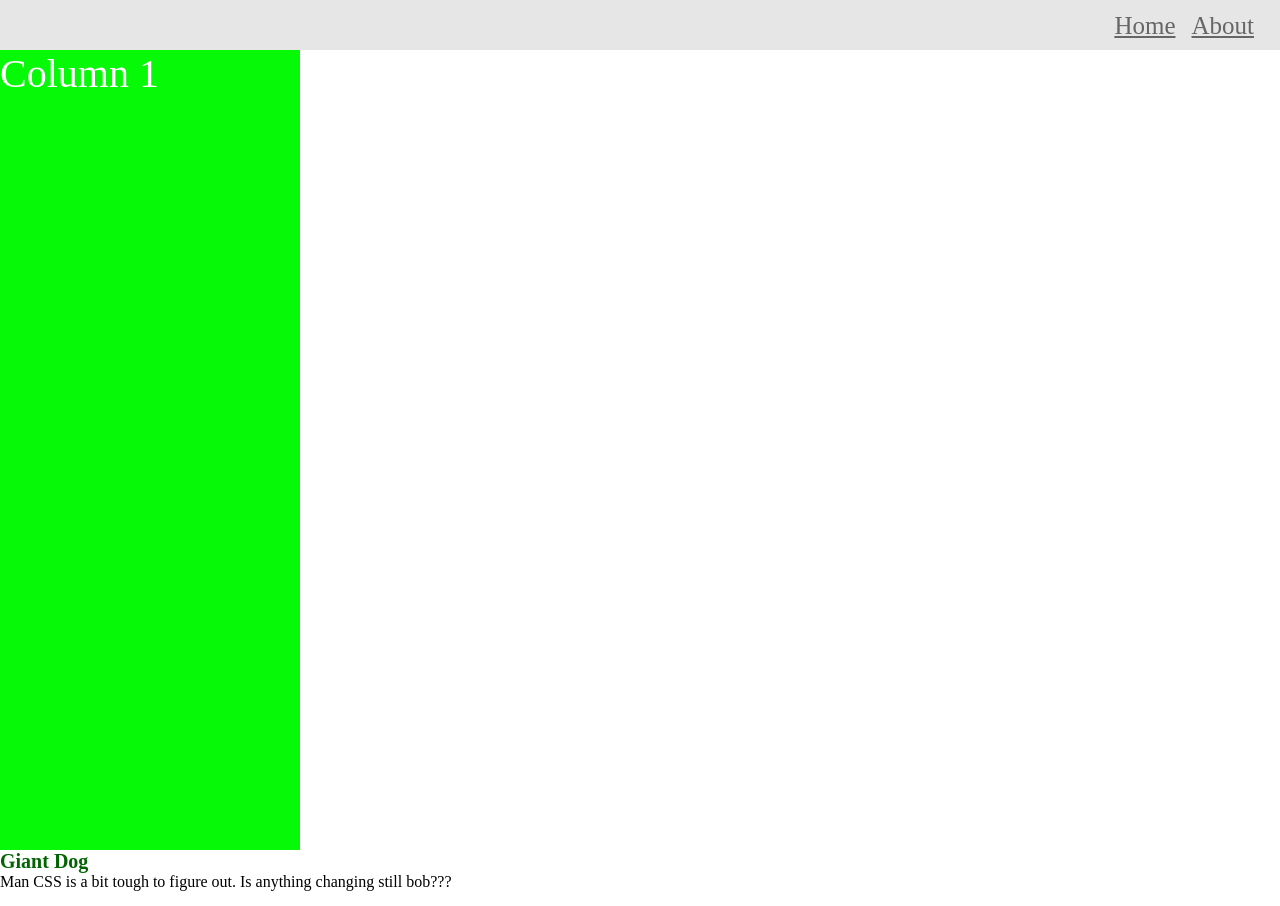
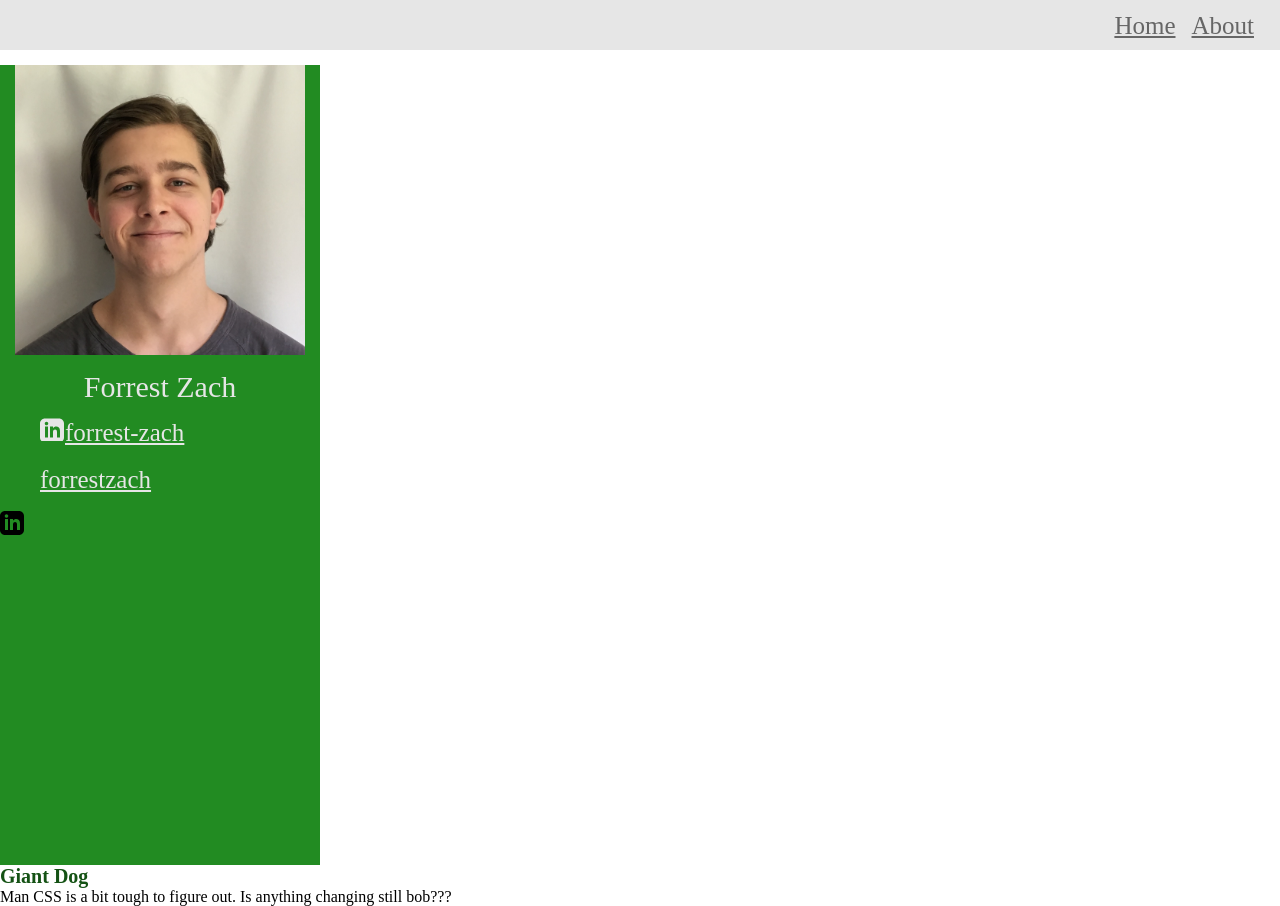
Before and after one commit to forrestzach/Gatsby-Practice-Site, a Gatsby site: page / in a window 1280 px wide. Built offline with nearby package versions, Linux system fonts and the light colour scheme; Gatsby itself is replaced by a stand-in of ours; a web font is replaced by a local one.

Commit message:
Added image and unfinished personal links to profile menu, changed color

```diff
--- a/gatsby-config.js
+++ b/gatsby-config.js
@@ -12,5 +12,7 @@ module.exports = {
       },
       __key: "pages",
     },
+    "gatsby-plugin-image",
+    "gatsby-plugin-sharp",
   ],
 };
--- a/package.json
+++ b/package.json
@@ -17,8 +17,10 @@
     "@mdx-js/mdx": "^1.6.22",
     "@mdx-js/react": "^1.6.22",
     "gatsby": "^3.6.2",
+    "gatsby-plugin-image": "^1.10.1",
     "gatsby-plugin-mdx": "^2.6.0",
-    "gatsby-source-filesystem": "^3.6.0",
+    "gatsby-plugin-sharp": "^3.10.2",
+    "gatsby-source-filesystem": "^3.10.0",
     "react": "^17.0.1",
     "react-dom": "^17.0.1"
   }
--- a/src/components/layout.js
+++ b/src/components/layout.js
@@ -1,33 +1,23 @@
 import * as React from 'react'
 import { Link } from 'gatsby'
 import Custom_header from './custom_header.js'
+import {StaticImage} from 'gatsby-plugin-image'
 import {
     container,
     heading,
-    navLinks,
-    navLinkItem,
-    navLinkText,
+    personalLinks,
+    personalLinksItem,
+    personalLinksText,
     profileBlock,
     flexContainer,
-    pageContent
+    pageContent,
+    profileImage,
+    nameTitle,
+    customSvg,
 } from  './layout.module.css'
 
 const Layout = ({ pageTitle, pageText, children }) => {
   return (
-
-
-    //this following bit of code went directly after the main classeName={container}> line.
-    //could not figure out how to comment in there for the life of me.
-    /*
-      <h1 className ={custom_header}>
-        headerText = {"fuckin work already"}
-
-      </h1>
-    */
-
-
-
-
     <main className={container}>
       <title>Forrest Zach</title>
       <Custom_header>
@@ -35,10 +25,34 @@ const Layout = ({ pageTitle, pageText, children }) => {
       </Custom_header>
       <div className={flexContainer}>
 
-
+        {/*Profile block div data*/}
         <div className={profileBlock}>
-          Column 1
+          <div className={profileImage}>
+             <StaticImage
+              alt="Aha there you are."
+              src="../images/ForrestZachClemsonIDSQUARE.jpg"
+              />
+          </div>
+          <div className={nameTitle}>
+            Forrest Zach
+          </div>
+          {/*User links (external)*/}
+          <ul className={personalLinks}>
+            <li className={personalLinksItem}>
+            <svg className={customSvg} xmlns="http://www.w3.org/2000/svg" width="25" height="30" viewBox="0 -5 25 25"><path d="M19 0h-14c-2.761 0-5 2.239-5 5v14c0 2.761 2.239 5 5 5h14c2.762 0 5-2.239 5-5v-14c0-2.761-2.238-5-5-5zm-11 19h-3v-11h3v11zm-1.5-12.268c-.966 0-1.75-.79-1.75-1.764s.784-1.764 1.75-1.764 1.75.79 1.75 1.764-.783 1.764-1.75 1.764zm13.5 12.268h-3v-5.604c0-3.368-4-3.113-4 0v5.604h-3v-11h3v1.765c1.396-2.586 7-2.777 7 2.476v6.759z"/></svg>
+              <Link to="https://www.linkedin.com/in/forrest-zach/" className={personalLinksText}>
+                forrest-zach
+              </Link>
+            </li>
+            <li className={personalLinksItem}>
+              <Link to="https://github.com/forrestzach" className={personalLinksText}>
+                forrestzach
+              </Link>
+            </li>
+          </ul>
+          <svg xmlns="http://www.w3.org/2000/svg" width="24" height="24" viewBox="0 0 24 24"><path d="M19 0h-14c-2.761 0-5 2.239-5 5v14c0 2.761 2.239 5 5 5h14c2.762 0 5-2.239 5-5v-14c0-2.761-2.238-5-5-5zm-11 19h-3v-11h3v11zm-1.5-12.268c-.966 0-1.75-.79-1.75-1.764s.784-1.764 1.75-1.764 1.75.79 1.75 1.764-.783 1.764-1.75 1.764zm13.5 12.268h-3v-5.604c0-3.368-4-3.113-4 0v5.604h-3v-11h3v1.765c1.396-2.586 7-2.777 7 2.476v6.759z"/></svg>
         </div>
+        {/*Actual webpage content data div*/}
         <div className={pageContent}>
 
             {/* <ul className={navLinks}>
--- a/src/components/layout.module.css
+++ b/src/components/layout.module.css
@@ -25,11 +25,13 @@ p{
     margin: 0px;
     margin-left: 0px;
     padding-left: 0px;
-    width: 300px;
+    width: 25%;
+    min-width: 200px;
+    max-width: 350px;
     height: 100vh;
     font-size: 40px;
     font-family: Metropolis;
-    background: var(--green500);
+    background: var(--green700);
     color: rgb(255,255,255);
 }
 
@@ -46,8 +48,44 @@ p{
 
 .heading {
   margin: 0px;
-  font-size:20px;
+  font-size: 20px;
   color: var(--green800);
+}
+
+.profileImage{
+  margin: 15px;
+  width: auto;
+  height: auto;
+}
+
+.nameTitle{
+  text-align: center;
+  color: var(--gray100);
+  font-size: 30px;
+  font-family: Metropolis;
+}
+
+.personalLinks{
+  margin: 0px;
+
+  text-align: left;
+  display: flex;
+  flex-direction: column;
+  list-style: none;
+}
+
+.personalLinksItem{
+  /*margin-bottom: 15px;
+  margin-top: auto;*/
+}
+
+.personalLinksText{
+  font-size: 25px;
+  color: var(--gray100);
+}
+
+.customSvg{
+  fill: var(--gray100);
 }
 
 
--- a/src/global.css
+++ b/src/global.css
@@ -1,14 +1,25 @@
 :root{
-    --green100: #cdfecd;
-    --green200: #9cfc9c;
-    --green300: #6afb6a;
-    --green400: #4afa4a;
-    --green500: #06f906;
-    --green600: #05c705;
-    --green700: #049504;
-    --green800: #036303;
-    --green900: #013201;
-
+    /*Primary green for site, green700 is the origin color*/
+    --green100: #dbf4db;
+    --green200: #adebad;
+    --green300: #84e184;
+    --green400: #5bd75b;
+    --green500: #32cd32;
+    --green600: #28a428;
+    --green700: #228b22;
+    --green800: #145214;
+    --green900: #0a290a;
+    /*Seafoam Green accent color, seafoam300 is the origin color*/
+    --seafoam100: #eafbf2;
+    --seafoam200: #c0f2d9;
+    --seafoam300: #93e9be;
+    --seafoam400: #6be1a6;
+    --seafoam500: #41d88c;
+    --seafoam600: #27be73;
+    --seafoam700: #1e9459;
+    --seafoam800: #166a40;
+    --seafoam900: #0d3f26;
+    /*Set grayscale for site*/
     --gray100: #e6e6e6;
     --gray200: #cccccc;
     --gray300: #b3b3b3;
```
Also changed, not shown: src/images/ForrestZachClemsonID.jpg (deleted), src/images/ForrestZachClemsonIDSQUARE.jpg (added), 1 other file.
